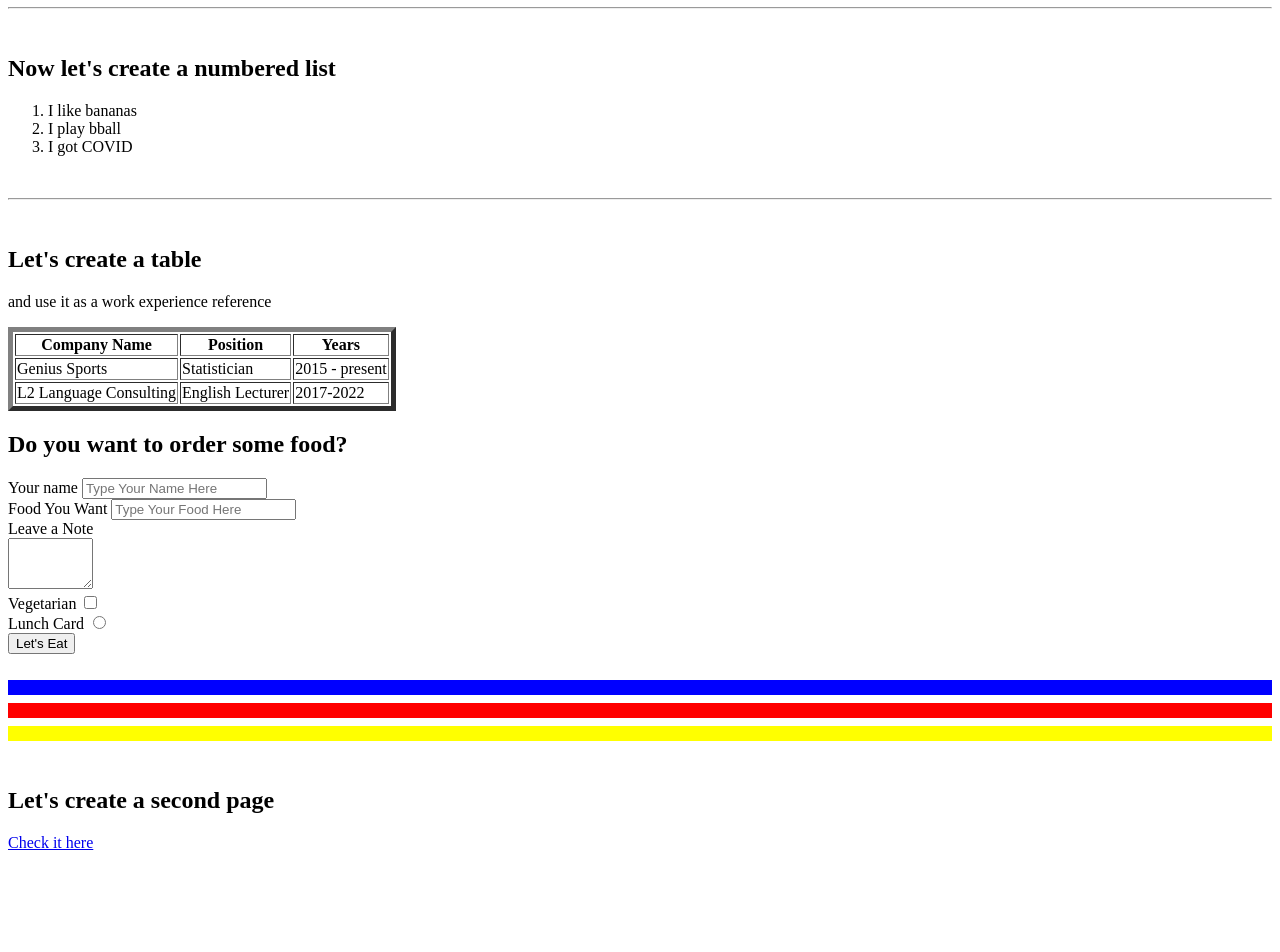
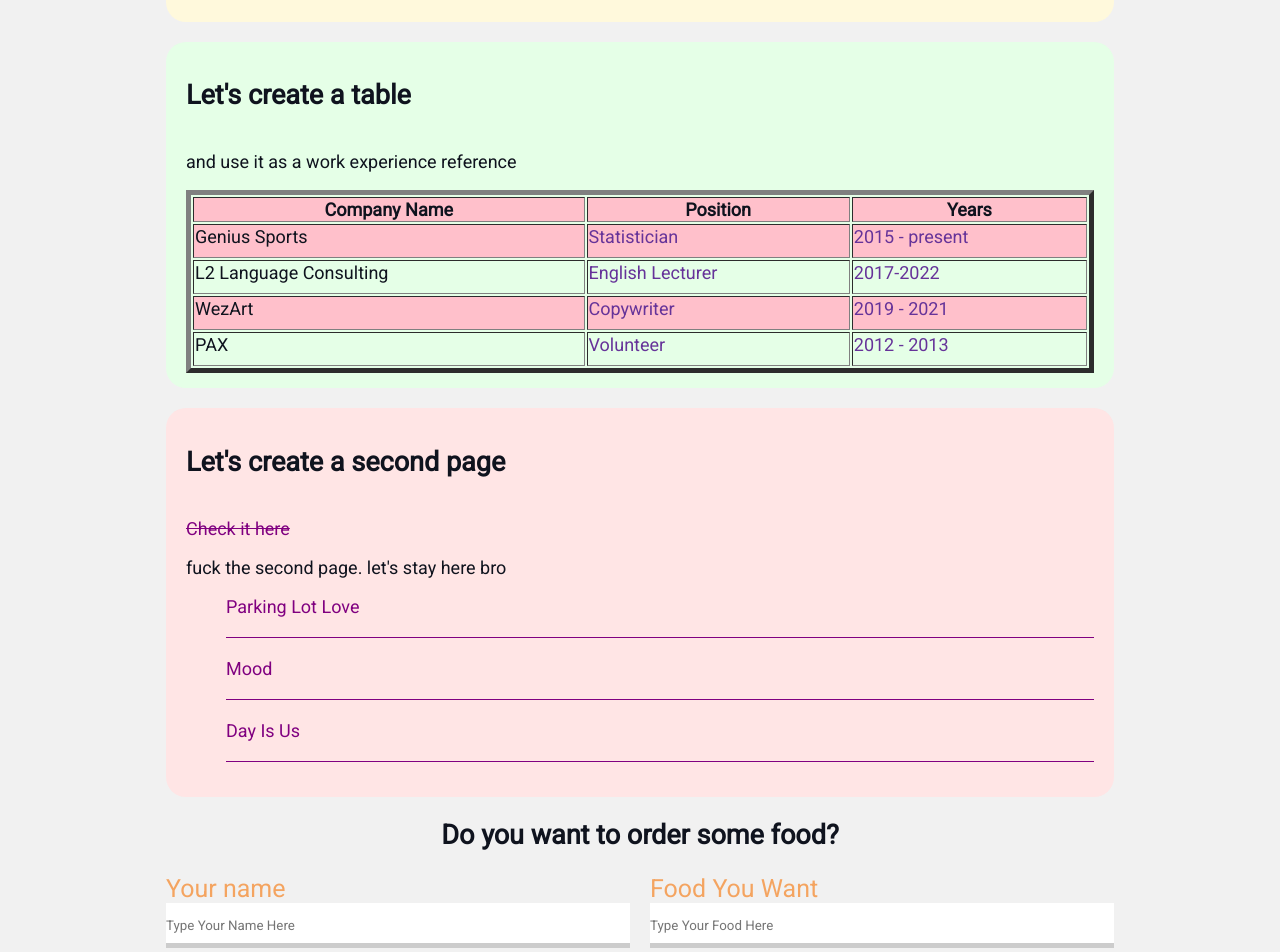
Before and after one commit to kxnghomie/first-html-code, a plain HTML site: page index.html in a window 1280 px wide. Shown: the part 920-1872 px from the top of the page. Before the commit the page ends 1780 px from the top, so only its background shows below. Drawn offline with Linux system fonts and the light colour scheme.

Commit message:
Add files via upload

```diff
--- a/index.html
+++ b/index.html
@@ -3,29 +3,45 @@
 <head>
     <meta charset="UTF-8">
     <title>First HTML code</title>
+    <!-- <style>
+        body {
+            background: purple;
+        }
+
+        h1 {
+            color: sandybrown;
+        }
+    </style> -->
+    <link rel="stylesheet" href="style.css">
 </head>
 <body>
-    <table cellspacing="50">
-        <tr>
-            <td>
-                <img src="photo.jpg" alt="my photo" width="200">
-            </td>
-            <td>
+    <div class="container">
+    <div class="intro">
+        <img src="photo.jpg" alt="my photo" class="mainpic"/>
+        <div class="intro-block">
             <h1>Andrii Kucher</h1>
-    <p><em> just started learning HTML. This line is created with paragraph and em tags</em></p>
-            </td>
-        </tr>
-    </table>
-    <img src="https://i1.sndcdn.com/avatars-6n8N1FycxsfSW3Pr-dI9Bsg-t240x240.jpg" width="200">
+            <p>started learning HTML.</p>
+            <p><strong>Let's learn it together</strong></p>
+            <h4>My Links</h4>
+                <a class="bg-red" href="https://www.youtube.com/watch?v=YXcHmspJsG8&ab_channel=typicaldrake" target="_blank">Parking Lot Love</a>
+                <a class="bg-green" href="https://www.youtube.com/watch?v=oUqH0_SH6KA&ab_channel=typicaldrake" target="_blank">Mood</a>
+        </div>
+    </div>
+
+    <!-- <img src="https://i1.sndcdn.com/avatars-6n8N1FycxsfSW3Pr-dI9Bsg-t240x240.jpg" id="secondarypic">
     <h1>Andrii Kucher</h1>
-    <p><em> just started learning HTML. This line is created with paragraph and em tags</em></p>
-    <p><strong>Let's learn it together</strong></p>
-
+    <p><em> just started learning HTML. This line is created with paragraph and em tags</em></p> -->
+    <!-- <p><strong>Let's learn it together</strong></p>
+    <h4>My Links</h4>
+        <a class="bg-red" href="https://www.youtube.com/watch?v=YXcHmspJsG8&ab_channel=typicaldrake" target="_blank">Parking Lot Love</a>
+        |
+        <a class="bg-green" href="https://www.youtube.com/watch?v=oUqH0_SH6KA&ab_channel=typicaldrake" target="_blank">Mood</a> -->
     <hr>
     <br>
     <br>
 
 
+    <div class="list1">
     <h2>Let's create a list</h2>
     <ul type="square">
         <li>Number one</li>
@@ -34,22 +50,23 @@
         <li>You can check out my music below as well</li>
         <li><a href="https://onerpm.link/9823511108" target="_blank">Click here!</a></li>
     </ul>
+    </div>
 
     <br>
-    <hr>
-    <br>
+    <hr class="hr">
+    <div class="card bg-yellow">
     <h2>Now let's create a numbered list</h2>
-    <ol>
+    <ol class="list">
         <li>I like bananas</li>
         <li>I play bball</li>
         <li>I got COVID</li>
     </ol>
-    <br>
-    <hr>
-    <br>
+    </div>
+
+    <div class="card bg-green">
     <h2>Let's create a table</h2>
     <p>and use it as a work experience reference</p>
-        <table border="5">
+        <table border="5" class="table">
             <thead>
                 <tr>
                     <th>Company Name</th>
@@ -68,38 +85,81 @@
                     <td>English Lecturer</td>
                     <td>2017-2022</td>
                 </tr>
+                <tr>
+                    <td>WezArt</td>
+                    <td>Copywriter</td>
+                    <td>2019 - 2021</td>
+                </tr>
+                <tr>
+                    <td>PAX</td>
+                    <td>Volunteer</td>
+                    <td>2012 - 2013</td>
+                </tr>
             </tbody>
             <!-- <tfoot>what is it</tfoot> -->
         </table>
+    </div>
 
+    <div class="card bg-red">
+    <h2>Let's create a second page</h2>
+    <a href="second page.html" class="ndpagelink">Check it here</a>
+    <p>fuck the second page. let's stay here bro</p>
+    <ul class="link-list">
+        <li><a href="https://www.youtube.com/watch?v=YXcHmspJsG8&ab_channel=typicaldrake" target="_blank">Parking Lot Love</a></li>
+        <li><a href="https://www.youtube.com/watch?v=oUqH0_SH6KA&ab_channel=typicaldrake" target="_blank">Mood</a></li>
+        <li><a href="https://www.youtube.com/watch?v=tmZXB2SnwAQ&ab_channel=typicaldrake" target="_blank">Day Is Us</a></li>
+        </ul>
+    </div>
+
+    <div class="food">
     <h2>Do you want to order some food?</h2>
     <form action="/">
+        <div class="yolo">
+            <div class="from-group">
                 <label for="name">Your name</label>
                 <input type="text" id="name" placeholder='Type Your Name Here'>
-        <br>
+            </div>
+            <div class="from-group">
                 <label for="food">Food You Want</label>
                 <input type="text" id="food" placeholder='Type Your Food Here'>
-        <br>
+            </div>
+        </div>
+        <div class="from-group">
             <label for="note">Leave a Note</label>
-        <br>
             <textarea name="" id="note" cols="8" rows="3"></textarea>        <br>
+        </div>
+        <div class="from-group">
             <label for="veg">Vegetarian</label>
             <input type="checkbox" id="veg">
             <br>
             <label for="card">Lunch Card</label>
             <input type="radio" id="card">
+        </div>
+        <input class="btn" type="submit" value="Let's Eat">
+    </form>
+    </div>
+    <!-- <br>
     <br>
-        <input type="submit" value="Let's Eat">
-    </form>
 
+    <div class="box-model">
+        <div></div>
+        <div></div>
+        <div></div>
+        <div></div>
+    </div> -->
+
+    <div class="position">
+        <div class="box"></div>
+    </div>
+</div>
+
+    <div style="margin-bottom: 500px;"></div>
 
     <br>
     <hr size="15" color="blue">
     <hr size="15" color="red">
     <hr size="15" color="yellow">
     <br>
-    <h2>Let's create a second page</h2>
-    <a href="second page.html">Check it here</a>
 
 </body>
 </html>
--- /dev/null
+++ b/style.css
@@ -0,0 +1,256 @@
+@import url('https://fonts.googleapis.com/css2?family=Roboto&display=swap');
+
+/* * {
+    padding: 0;
+    margin: 0;
+} */
+
+body {
+    background-color: #f1f1f1;
+    color: #0f131e;
+
+    font-size: 18px;
+    font-weight: normal;
+    font-family: 'Roboto', sans-serif;
+
+    /* font: normal 18px 'Roboto', sans-serif; */
+}
+
+a {
+    color: purple;
+    text-decoration: none;
+}
+
+a:hover {
+    text-decoration: line-through;
+}
+
+a:active {
+    color: seagreen;
+}
+
+a:visited {
+    color: gray;
+}
+
+.mainpic {
+    width: 200px;
+    border-radius: 50%;
+    box-shadow: 0px 0px 20px 20px rgb(255, 251, 0);
+}
+
+#secondarypic {
+    width: 200px;
+    border-radius: 15px;
+}
+
+.hr {
+    margin-bottom: 40px;
+}
+
+.intro {
+    display: flex;
+    margin-bottom: 40px;
+}
+
+@media (max-width: 700px) {
+    .intro {
+        display: block;
+        text-align: center;
+    }
+}
+
+@media (max-width: 700px) {
+    .intro-block {
+        margin-left: none;
+    }
+}
+
+.intro-block {
+    margin-left: 50px;
+}
+
+.intro-block h4 {
+    margin-bottom: 5px;
+    margin-top: 50px;
+}
+
+.intro p {
+    color: #86898f;
+    margin: 0;
+    font-style: italic;
+    font-weight: bold;
+    /* text-decoration: line-through underline; */
+    text-decoration: none;
+    text-transform: capitalize;
+    /* letter-spacing: 15px; */
+    /* word-spacing: 10px; */
+}
+
+/* box model */
+.container {
+    max-width: 75%;
+    margin: auto;
+    padding-top: 40px;
+}
+
+/* .list1 {
+    background: green; */
+    /* padding: 15px; */
+    /* padding: 15px 40px; */
+    /* padding: 10px 15px 25px 50px; */
+    /* padding-top: 50px;
+    padding-right: 60px;
+    padding-bottom: 40px;
+    padding-left: 70px;
+    margin: 20px; */
+    /* border: 10px solid red;
+    border-bottom-style: dotted;
+    border-left-style: double;
+    border-right-style: outset;
+    border-top-style: groove; */
+    /* border-top-width: 20px;
+    border-top-right-radius: 15%;
+    border-top-color: seagreen;
+} */
+
+/* .box-model > div {
+    float: left;
+    background: black;
+    height: 200px;
+    border: 4px solid green;
+    width: 25%;
+    box-sizing: border-box;
+} */
+
+.bg-yellow {
+    background: #fff9dc;
+}
+
+.bg-green {
+    background: #e5ffe7;
+}
+
+.bg-red {
+    background: #ffe5e5;
+}
+
+.card {
+    padding: 15px 20px;
+    margin-bottom: 20px;
+    border-radius: 20px;
+}
+
+.card h2 {
+    margin-bottom: 40px;
+}
+
+.list {
+    padding: 0 25px;
+    list-style: upper-alpha;
+}
+
+.list li {
+    color: rgb(6, 92, 133);
+    margin-bottom: 20px;
+    border-bottom: 5px solid peru;
+}
+
+.table {
+    width: 100%;
+}
+
+.table td {
+    padding-bottom: 10px;
+}
+
+.table td:nth-child(2), .table td:nth-child(3) {
+    color: rebeccapurple;
+}
+
+.table tr:nth-child(odd) {
+    background: pink;
+}
+
+.ndpagelink {
+    text-decoration: line-through;
+}
+
+.link-list {
+    list-style: none;
+    padding: 10;
+}
+
+.link-list li {
+    margin-bottom: 20px;
+    padding-bottom: 20px;
+    border-bottom: 1px solid purple;
+}
+
+.food h2 {
+    text-align: center;
+}
+
+.from-group label {
+     display: block;
+     font-size: 25px;
+     color: sandybrown;
+}
+
+.from-group input, .from-group textarea {
+    width: 100%;
+    box-sizing: border-box;
+    border: none;
+    /* background: transparent; */
+    border-bottom: 5px solid #ccc;
+    color: black;
+    padding: 15px 0 10px;
+    outline: none;
+    font-family: inherit;
+}
+
+.yolo {
+    display: flex;
+    margin-bottom: 20px;
+}
+
+.yolo > .from-group {
+    width: 50%;
+}
+
+.yolo > .from-group:first-child {
+    margin-right: 20px;
+}
+
+.btn {
+    color: white;
+    background: black;
+    padding: 15px 20px;
+    border: 20px pink ridge;
+    font-family: inherit;
+    cursor: pointer;
+}
+
+.btn:hover {
+    opacity: 0.3;
+}
+
+/* position */
+/* .position {
+    border: 5px solid black;
+    margin-top: 50px;
+    padding: 20px;
+    position: relative;
+    height: 300px;
+} */
+
+/* .box {
+    width: 100%;
+    height: 50px;
+    background: lightcoral;
+    position: fixed; */
+    /* top: 700px;
+    left: 300px; */
+    /* top : 0;
+    right: 0;
+} */
```
Also changed, not shown: second page.html (+1 -0 lines). Lines whose indentation alone changed are shown as unchanged.
